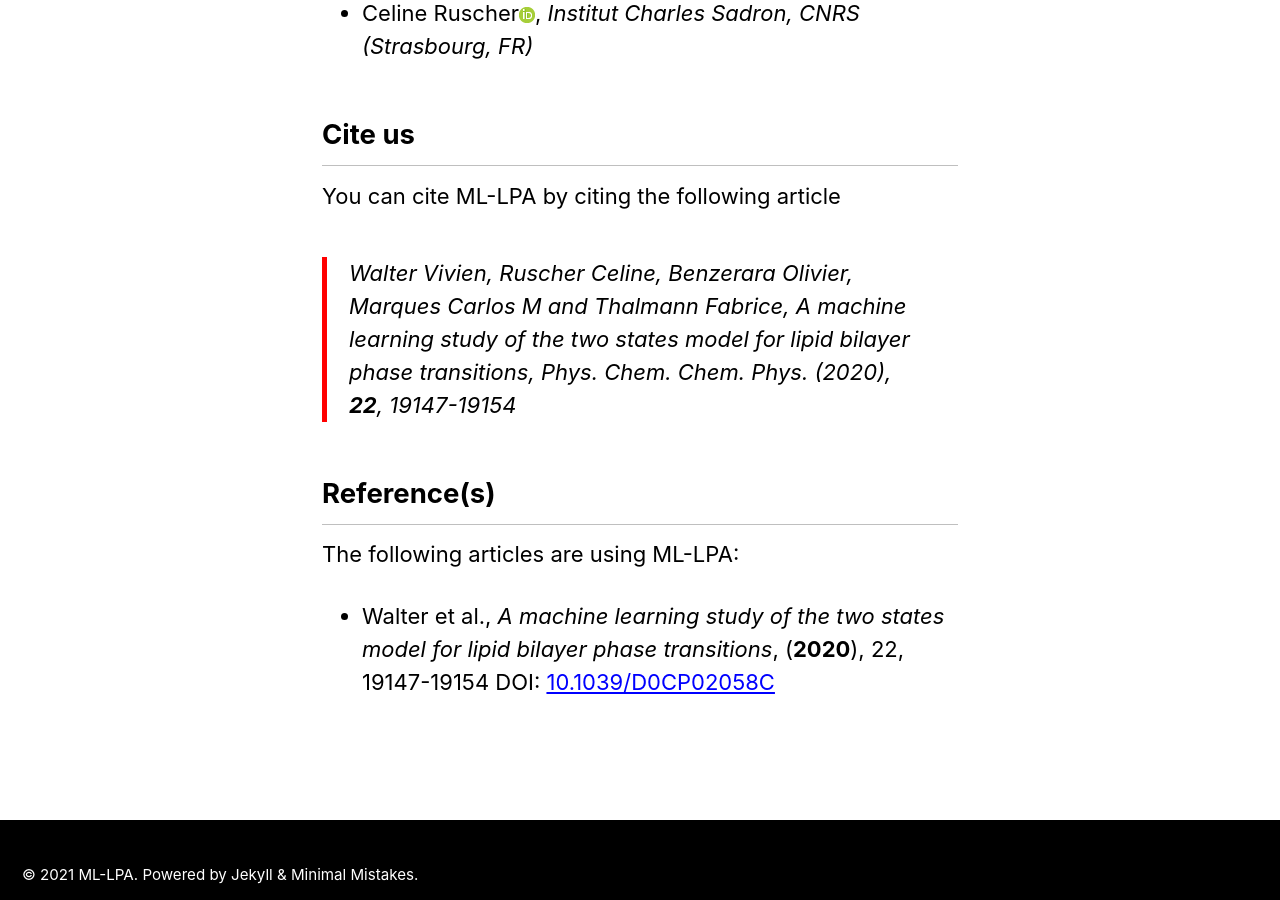
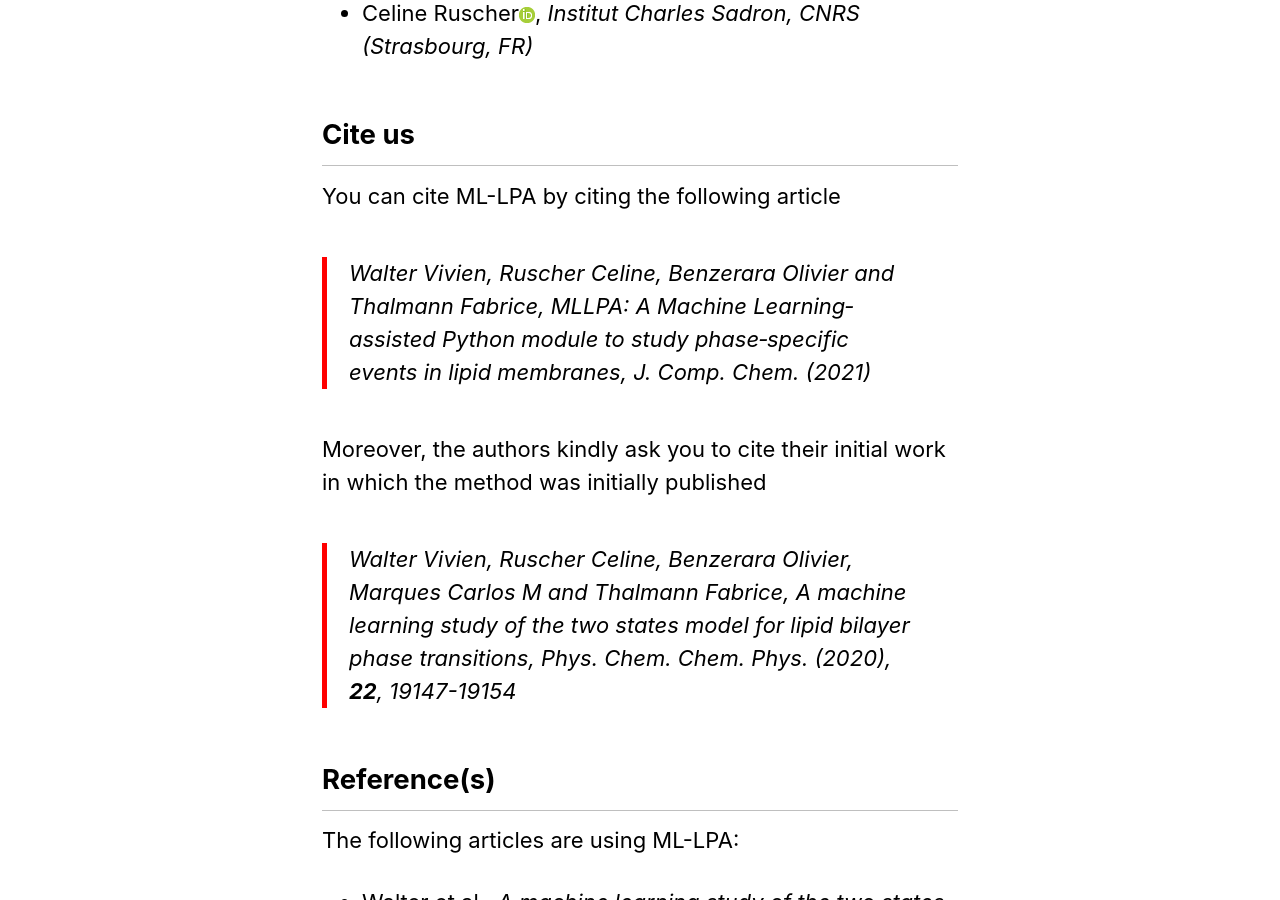
Before and after one commit to vivien-walter/mllpa, a Jekyll site: the page built from docs/_pages/about_mllpa.md, in a window 1280 px wide and 900 px high, scrolled down 575 px. Built offline with Jekyll 4.4.1, drawn with Linux system fonts in a browser that asks for light colours; cached includes are drawn as plain includes.

Commit message:
Adding reference to cite

```diff
--- a/docs/_pages/about_mllpa.md
+++ b/docs/_pages/about_mllpa.md
@@ -16,6 +16,11 @@
 
 You can cite ML-LPA by citing the following article
 
+> Walter Vivien, Ruscher Celine, Benzerara Olivier and Thalmann Fabrice, MLLPA: A Machine Learning‐assisted Python module to study phase‐specific events in lipid membranes,
+J. Comp. Chem. (2021)
+
+Moreover, the authors kindly ask you to cite their initial work in which the method was initially published
+
 > Walter Vivien, Ruscher Celine, Benzerara Olivier, Marques Carlos M and Thalmann Fabrice, A machine learning study of the two states model for lipid bilayer phase transitions,
 Phys. Chem. Chem. Phys. (2020), **22**, 19147-19154
 
```
